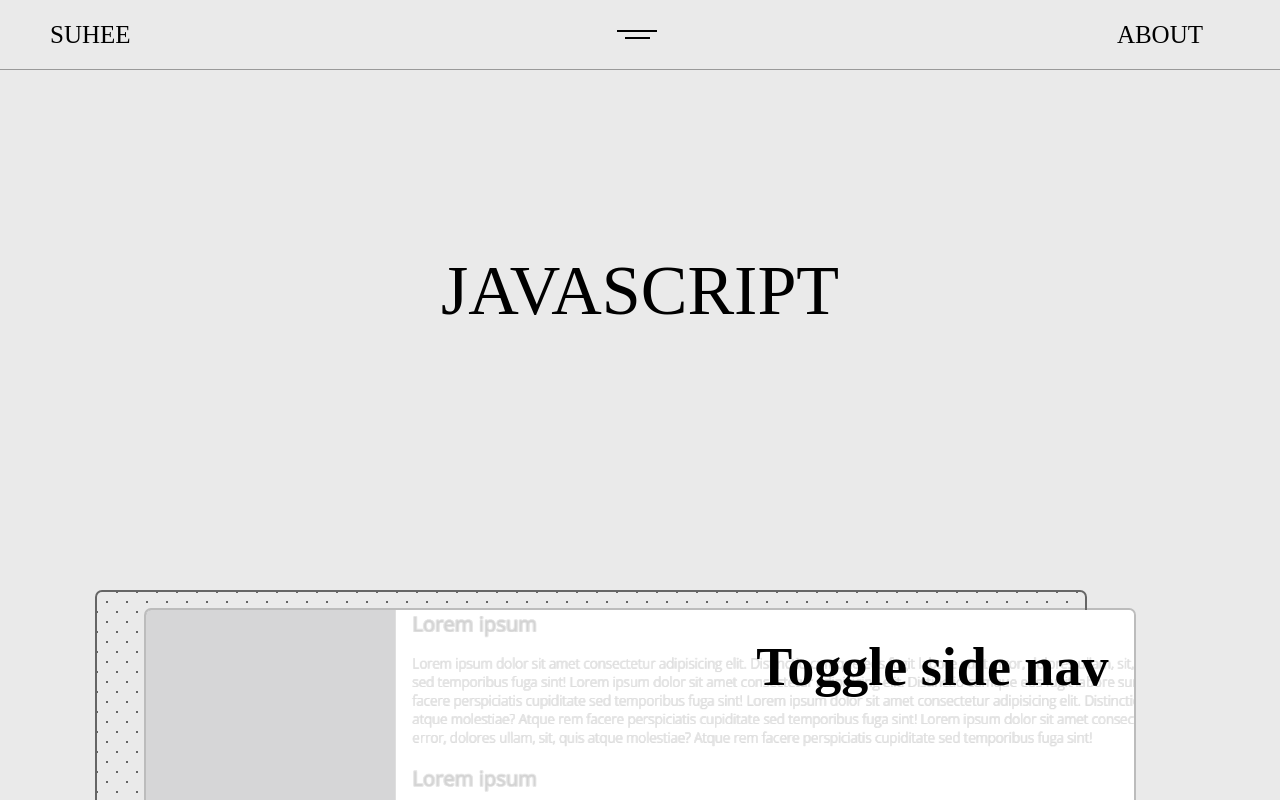
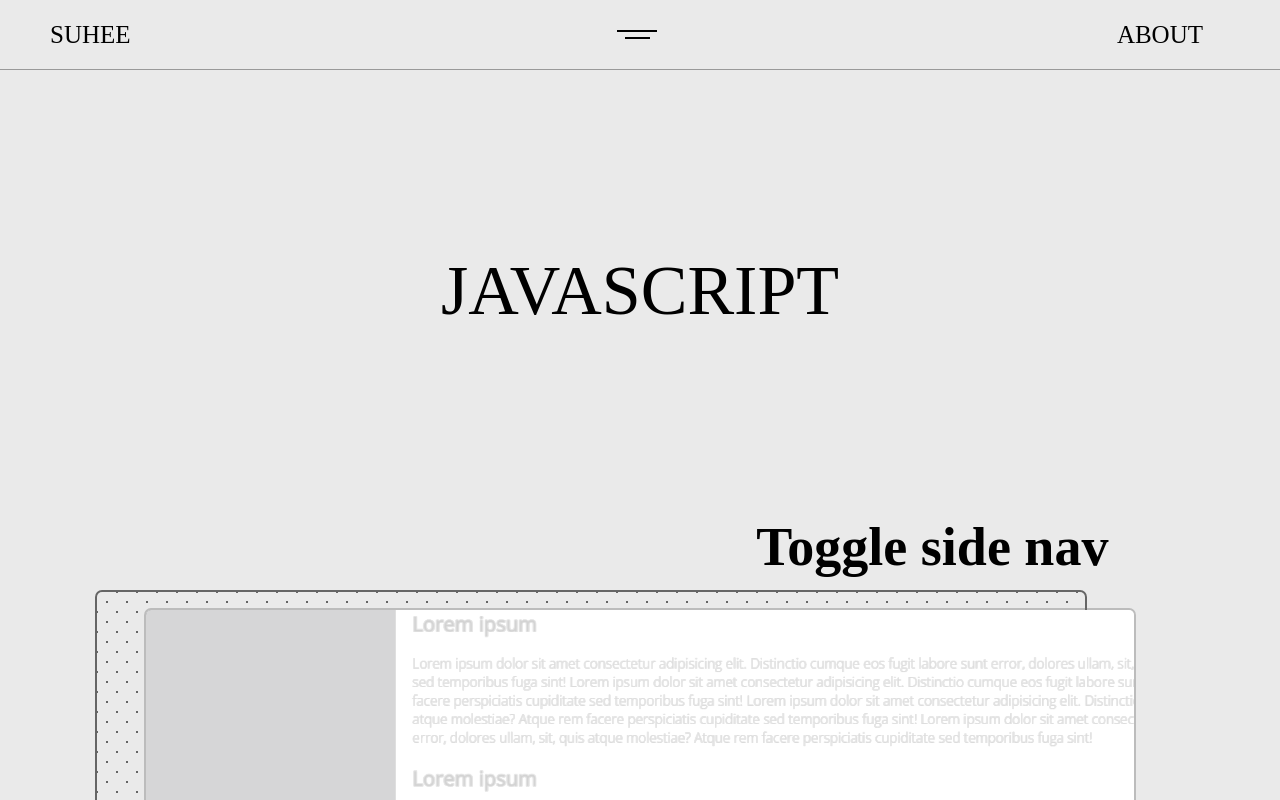
Before and after one commit to pie-suhee/suhee, a React (Create React App) app: page /javascript in a window 1280 px wide. Shown: the top 800 px of the page. Built offline with nearby package versions, Linux system fonts and the light colour scheme; a web font is replaced by a local one.

Commit message:
20231121

```diff
--- a/src/scss/list.scss
+++ b/src/scss/list.scss
@@ -36,10 +36,10 @@ $expo: cubic-bezier(1, 0.885, 0.32, 1);
         max-height: 75vh;
         position: relative;
         h2 {
-            grid-area: 3 / 1 / 4 / 4;
+            grid-area: 3 / 1 / 4 / 3;
             font-size: 64px;
             position: relative;
-            z-index: 3;
+            z-index: 1;
         }
         .thumb {
             grid-area: 2 / 3 / 5 / 6;
@@ -153,7 +153,7 @@ $expo: cubic-bezier(1, 0.885, 0.32, 1);
             }
             h2 {
                 text-align: right;
-                grid-area: 3 / 3 / 4 / 6;
+                grid-area: 3 / 4 / 4 / 6;
             }
             .thumb {
                 grid-area: 2 / 1 / 5 / 4;
@@ -196,7 +196,7 @@ $expo: cubic-bezier(1, 0.885, 0.32, 1);
         }
         .panel {
             h2 {
-                grid-area: 2 / 1 / 3 / 6;
+                grid-area: 1 / 1 / 2 / 6;
                 padding: 2vw;
                 font-size: 54px;
             }
@@ -212,7 +212,7 @@ $expo: cubic-bezier(1, 0.885, 0.32, 1);
             }
             &:nth-of-type(even) {
                 h2 {
-                    grid-area: 2 / 1 / 3 / 6;
+                    grid-area: 1 / 1 / 2 / 6;
                     padding: 2vw;
                 }
                 .thumb {
```
